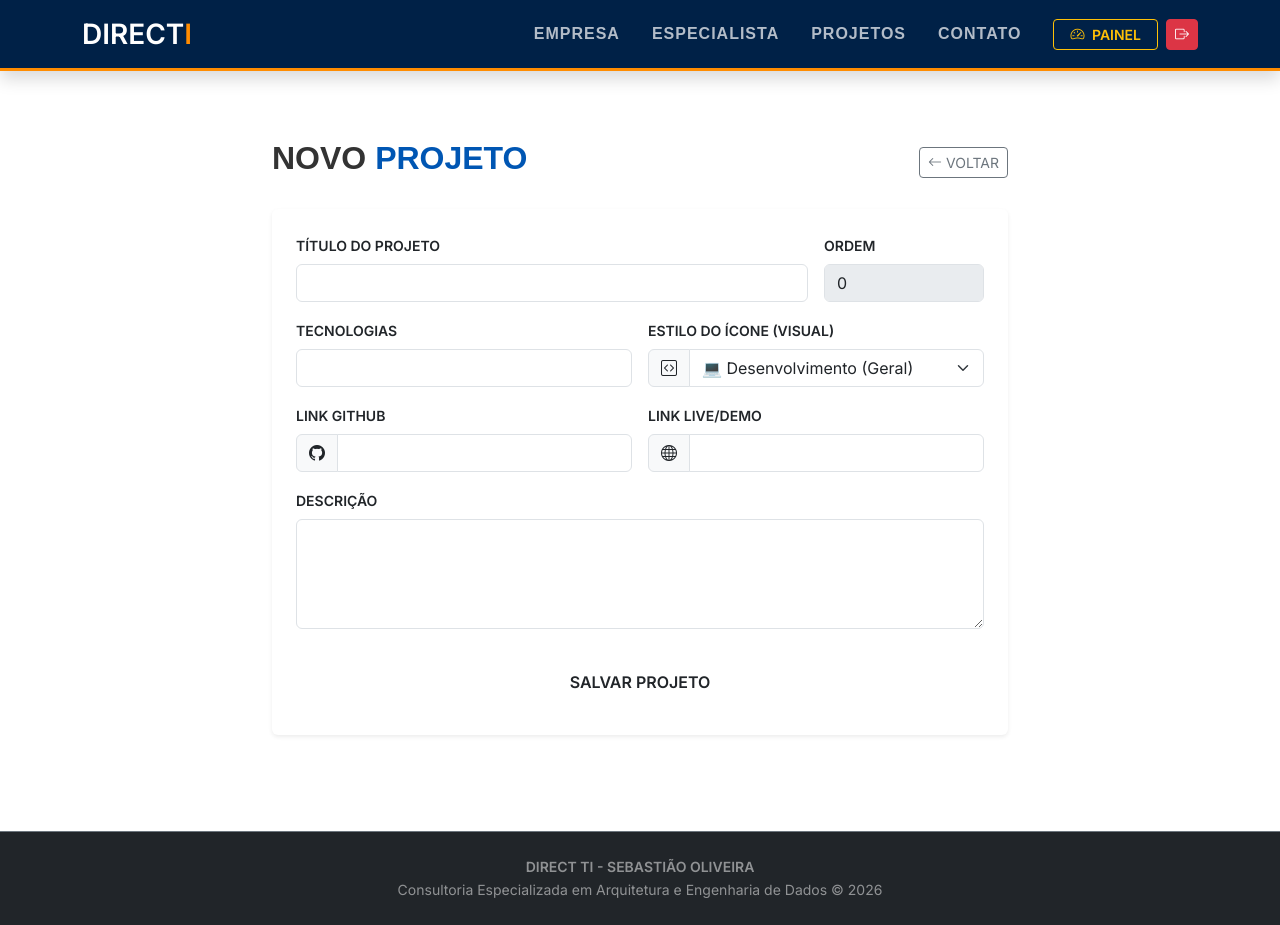
After one commit to tiaorj/sebastiaooliveira, a Flask app: page /admin/projetos/form in a window 1280 px wide. The commit adds this page. Run offline with Flask 3, Linux system fonts and the light colour scheme; the visitor is signed in with stand-in values (Sample User, id 1); data that the repository does not hold is empty; some web fonts are replaced.

Commit message:
novos cruds

```diff
--- a/app.py
+++ b/app.py
@@ -2,9 +2,11 @@ from flask import Flask
 from flask_mail import Mail
 from routes.empresa import empresa_bp
 from routes.curriculo import curriculo_bp
-from routes.admin import admin_bp  # 1. Importe o blueprint
+from routes.admin import admin_bp
 from datetime import datetime
 from routes.dashboard import dashboard_bp
+from routes.projetos import projetos_bp
+from routes.habilidades import habilidades_bp
 
 app = Flask(__name__)
 
@@ -19,6 +21,8 @@ def formatar_data(value, formato='%d/%m/%Y'):
 
 app.register_blueprint(admin_bp)
 app.register_blueprint(dashboard_bp)
+app.register_blueprint(projetos_bp)
+app.register_blueprint(habilidades_bp)
 
 app.secret_key = 'chave_secreta_super_protegida_da_directi'
 
--- /dev/null
+++ b/routes/projetos.py
@@ -0,0 +1,72 @@
+from flask import Blueprint, render_template, request, redirect, url_for, flash
+from database import get_db_connection
+from routes.admin import login_required
+
+projetos_bp = Blueprint('projetos_admin', __name__, url_prefix='/admin/projetos')
+
+# LISTAGEM DE PROJETOS
+@projetos_bp.route('/')
+@login_required
+def lista():
+    conn = get_db_connection()
+    cursor = conn.cursor()
+    cursor.execute("SELECT * FROM Projeto ORDER BY ProjetoId DESC")
+    projetos = cursor.fetchall()
+    conn.close()
+    return render_template('admin/projetos_lista.html', projetos=projetos)
+
+# ADICIONAR / EDITAR PROJETO
+@projetos_bp.route('/form', defaults={'id': None}, methods=['GET', 'POST'])
+@projetos_bp.route('/form/<int:id>', methods=['GET', 'POST'])
+@login_required
+def form(id):
+    conn = get_db_connection()
+    cursor = conn.cursor()
+
+    if request.method == 'POST':
+        titulo = request.form.get('titulo')
+        tecnologias = request.form.get('tecnologias')
+        descricao = request.form.get('descricao')
+        icone = request.form.get('icone')
+        ordem = request.form.get('ordem') or 0
+        link_git = request.form.get('link_github') # NOVO
+        link_live = request.form.get('link_live')   # NOVO
+
+        if id:
+            # No UPDATE, mantemos a ordem que já existe (ou permitimos editar)
+            ordem = request.form.get('ordem')
+            cursor.execute("""
+                UPDATE Projeto SET Titulo=?, Tecnologias=?, Descricao=?, IconeClass=?, OrdemExibicao=?, LinkGitHub=?, LinkLive=?
+                WHERE ProjetoId=?
+            """, (titulo, tecnologias, descricao, icone, ordem, link_git, link_live, id))
+        else:
+            # No INSERT, a ordem é automática: MAX + 1
+            cursor.execute("""
+                INSERT INTO Projeto (Titulo, Tecnologias, Descricao, IconeClass, OrdemExibicao, LinkGitHub, LinkLive)
+                VALUES (?, ?, ?, ?, (SELECT ISNULL(MAX(OrdemExibicao), 0) + 1 FROM Projeto), ?, ?)
+            """, (titulo, tecnologias, descricao, icone, link_git, link_live))
+            flash('Projeto cadastrado com sucesso!', 'success')
+
+        conn.commit()
+        conn.close()
+        return redirect(url_for('projetos_admin.lista'))
+
+    projeto = None
+    if id:
+        cursor.execute("SELECT * FROM Projeto WHERE ProjetoId = ?", (id,))
+        projeto = cursor.fetchone()
+
+    conn.close()
+    return render_template('admin/form_projeto.html', projeto=projeto)
+
+# EXCLUIR PROJETO
+@projetos_bp.route('/excluir/<int:id>')
+@login_required
+def excluir(id):
+    conn = get_db_connection()
+    cursor = conn.cursor()
+    cursor.execute("DELETE FROM Projeto WHERE ProjetoId = ?", (id,))
+    conn.commit()
+    conn.close()
+    flash('Projeto removido.', 'danger')
+    return redirect(url_for('projetos_admin.lista'))
--- a/templates/admin/dashboard.html
+++ b/templates/admin/dashboard.html
@@ -57,7 +57,7 @@
             </a>
         </div>
         <div class="col-md-3">
-            <a href="#" class="btn btn-light border w-100 py-4 shadow-sm hover-card">
+            <a href="{{url_for('projetos_admin.lista')}}" class="btn btn-light border w-100 py-4 shadow-sm hover-card">
                 <i class="bi bi-kanban fs-3 text-primary-custom d-block mb-2"></i>
                 <span class="fw-bold text-uppercase small">Projetos</span>
             </a>
--- /dev/null
+++ b/templates/admin/form_projeto.html
@@ -0,0 +1,98 @@
+{% extends 'base.html' %}
+
+{% block content %}
+<div class="container py-5">
+    <div class="row justify-content-center">
+        <div class="col-lg-8">
+            <!-- Cabeçalho Dinâmico -->
+            <div class="d-flex justify-content-between align-items-center mb-4">
+                <h2 class="fw-bold text-uppercase">
+                    {% if projeto %}
+                        Editar <span class="text-primary-custom">Projeto</span>
+                    {% else %}
+                        Novo <span class="text-primary-custom">Projeto</span>
+                    {% endif %}
+                </h2>
+                <a href="{{ url_for('projetos_admin.lista') }}" class="btn btn-sm btn-outline-secondary">
+                    <i class="bi bi-arrow-left"></i> VOLTAR
+                </a>
+            </div>
+
+            <!-- Card do Formulário -->
+            <div class="card shadow-sm border-0">
+                <div class="card-body p-4">
+                    <form method="POST">
+                        <div class="row g-3">
+                            <!-- Título e Ordem -->
+                            <div class="col-md-9">
+                                <label class="form-label small fw-bold text-uppercase">Título do Projeto</label>
+                                <input type="text" name="titulo" class="form-control" value="{{ projeto.Titulo if projeto else '' }}" required>
+                            </div>
+                            <div class="col-md-3">
+                                <label class="form-label small fw-bold text-uppercase">Ordem</label>
+                                <input type="number" disabled name="ordem" class="form-control" value="{{ projeto.OrdemExibicao if projeto else 0 }}">
+                            </div>
+
+                            <!-- Tecnologias e Ícone -->
+                            <div class="col-md-6">
+                                <label class="form-label small fw-bold text-uppercase">Tecnologias</label>
+                                <input type="text" name="tecnologias" class="form-control" value="{{ projeto.Tecnologias if projeto else '' }}">
+                            </div>
+                            <div class="col-md-6">
+                                <label class="form-label small fw-bold text-uppercase">Estilo do Ícone (Visual)</label>
+                                <div class="input-group">
+                                    <span class="input-group-text bg-light" id="icon-preview">
+                                        <i class="bi {{ projeto.IconeClass if projeto else 'bi-code-square' }}"></i>
+                                    </span>
+                                    <select name="icone" class="form-select" id="icon-select" onchange="updateIconPreview(this.value)">
+                                        <option value="bi-code-slash" {% if projeto and projeto.IconeClass == 'bi-code-slash' %}selected{% endif %}>💻 Desenvolvimento (Geral)</option>
+                                        <option value="bi-database" {% if projeto and projeto.IconeClass == 'bi-database' %}selected{% endif %}>🗄️ Banco de Dados / Engenharia</option>
+                                        <option value="bi-diagram-3" {% if projeto and projeto.IconeClass == 'bi-diagram-3' %}selected{% endif %}>🏗️ Arquitetura de Software</option>
+                                        <option value="bi-bar-chart" {% if projeto and projeto.IconeClass == 'bi-bar-chart' %}selected{% endif %}>📊 Business Intelligence</option>
+                                        <option value="bi-lightning-charge" {% if projeto and projeto.IconeClass == 'bi-lightning-charge' %}selected{% endif %}>⚡ Performance Tuning</option>
+                                        <option value="bi-shield-lock" {% if projeto and projeto.IconeClass == 'bi-shield-lock' %}selected{% endif %}>🔒 Segurança / Modernização</option>
+                                        <option value="bi-cloud-arrow-up" {% if projeto and projeto.IconeClass == 'bi-cloud-arrow-up' %}selected{% endif %}>☁️ Cloud / DevOps</option>
+                                        <option value="bi-gear" {% if projeto and projeto.IconeClass == 'bi-gear' %}selected{% endif %}>⚙️ Automação / Engenharia</option>
+                                    </select>
+                                </div>
+                            </div>
+
+                            <!-- LINKS (Novos campos conectados ao banco) -->
+                            <div class="col-md-6">
+                                <label class="form-label small fw-bold text-uppercase">Link GitHub</label>
+                                <div class="input-group">
+                                    <span class="input-group-text"><i class="bi bi-github"></i></span>
+                                    <input type="url" name="link_github" class="form-control" value="{{ projeto.LinkGitHub if projeto else '' }}">
+                                </div>
+                            </div>
+                            <div class="col-md-6">
+                                <label class="form-label small fw-bold text-uppercase">Link Live/Demo</label>
+                                <div class="input-group">
+                                    <span class="input-group-text"><i class="bi bi-globe"></i></span>
+                                    <input type="url" name="link_live" class="form-control" value="{{ projeto.LinkLive if projeto else '' }}">
+                                </div>
+                            </div>
+
+                            <div class="col-12">
+                                <label class="form-label small fw-bold text-uppercase">Descrição</label>
+                                <textarea name="descricao" class="form-control" rows="4" required>{{ projeto.Descricao if projeto else '' }}</textarea>
+                            </div>
+
+                            <div class="col-12 mt-4">
+                                <button type="submit" class="btn btn-primary-custom w-100 fw-bold py-3">SALVAR PROJETO</button>
+                            </div>
+                        </div>
+                    </form>
+                </div>
+            </div>
+        </div>
+    </div>
+</div>
+<!-- Script rápido para atualizar o ícone ao lado na hora -->
+<script>
+function updateIconPreview(val) {
+    const preview = document.getElementById('icon-preview');
+    preview.innerHTML = `<i class="bi ${val}"></i>`;
+}
+</script>
+{% endblock %}
```
Also changed, not shown: routes/habilidades.py (added, +60 -0 lines), templates/admin/habilidades_lista.html (added, +58 -0 lines), templates/admin/projetos_lista.html (added, +48 -0 lines).
